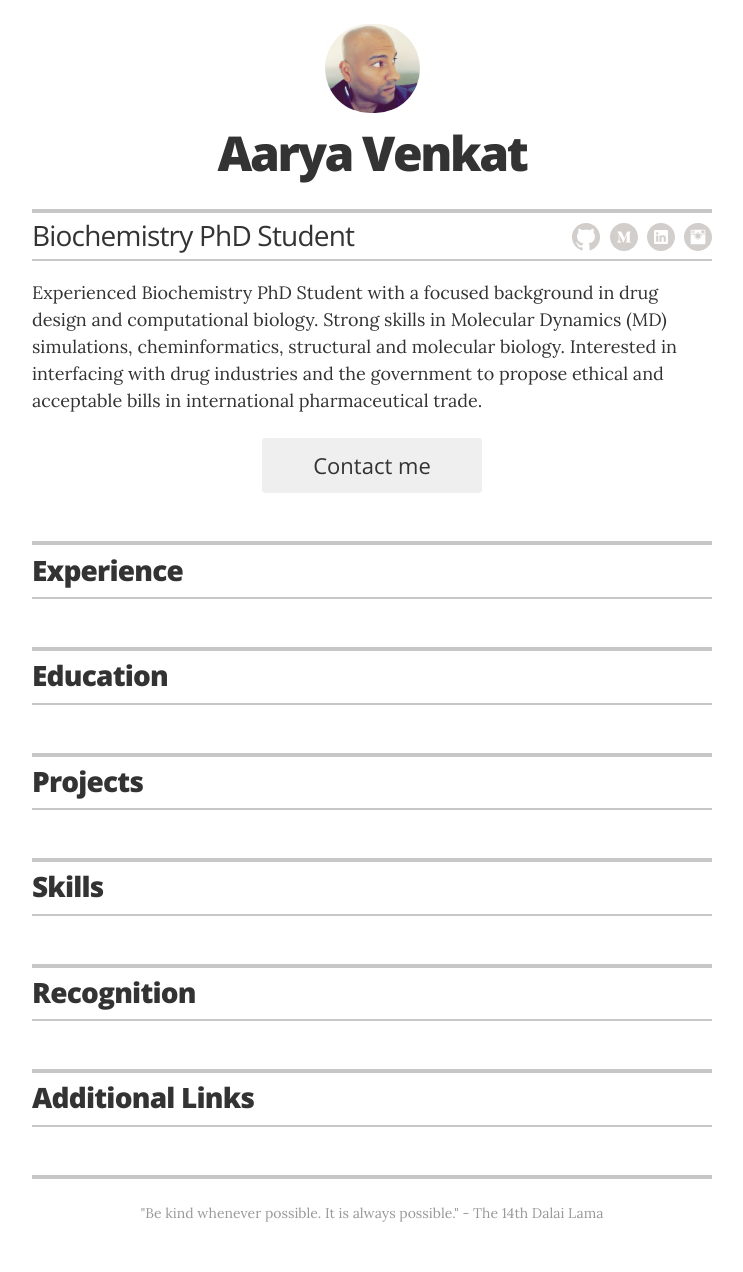
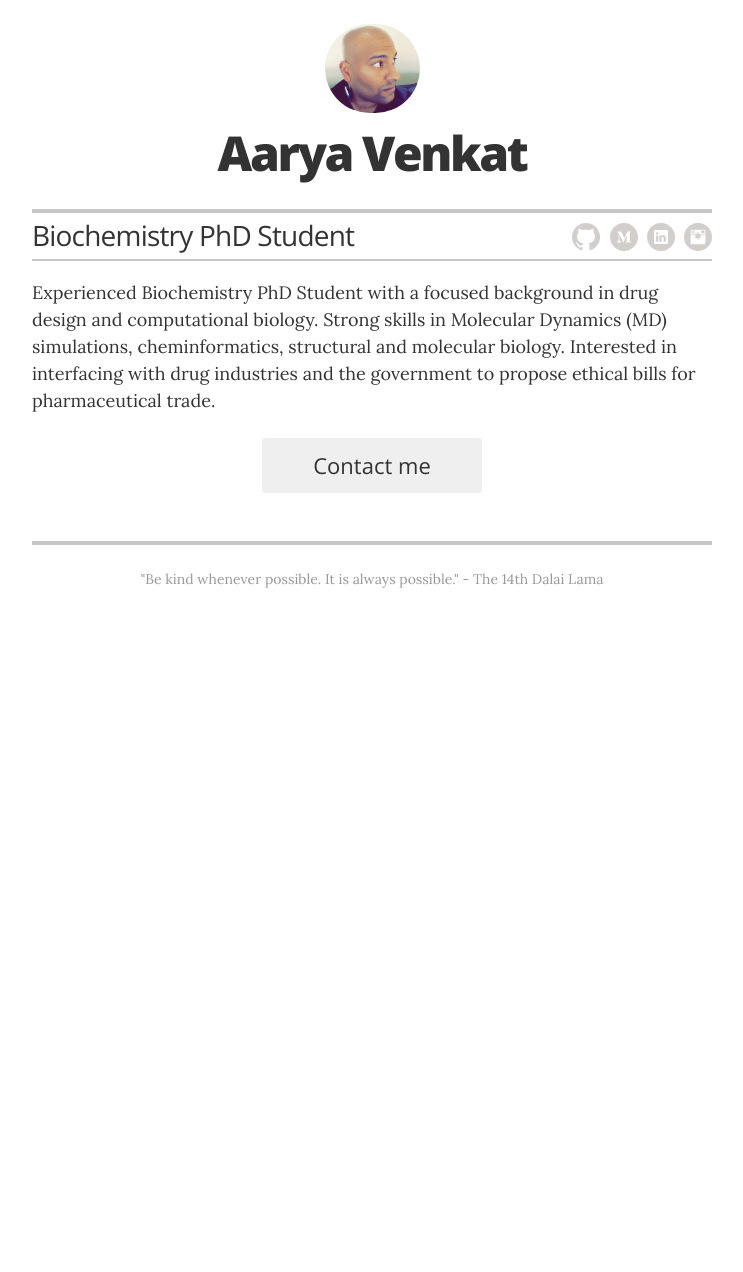
Before and after one commit to arikat/arikat.github.io, a Jekyll site: the page built from index.html, in a window 1280 px wide. Shown: the whole page, without its empty margins (268-1011 px from the left). Built offline with Jekyll 4.4.1, drawn with Linux system fonts in a browser that asks for light colours; after the commit the page ends 900 px from its top, so only the background shows below that; part of the change alters nothing that is shown.

Commit message:
fix config file

```diff
--- a/_config.yml
+++ b/_config.yml
@@ -23,17 +23,17 @@ resume_contact_telephone:       "678-404-1666"
 resume_header_contact_info:     "678-404-1666 • aarya@uga.edu"
 display_header_contact_info:    "false"
 
-resume_header_intro: "<p>Experienced Biochemistry PhD Student with a focused background in drug design and computational biology. Strong skills in Molecular Dynamics (MD) simulations, cheminformatics, structural and molecular biology. Interested in interfacing with drug industries and the government to propose ethical and acceptable bills in international pharmaceutical trade.</p>"
+resume_header_intro: "<p>Experienced Biochemistry PhD Student with a focused background in drug design and computational biology. Strong skills in Molecular Dynamics (MD) simulations, cheminformatics, structural and molecular biology. Interested in interfacing with drug industries and the government to propose ethical bills for pharmaceutical trade.</p>"
 
 resume_looking_for_work:        "yes"
 
 # Decide which sections to use
-resume_section_experience:      true
-resume_section_education:       true
-resume_section_projects:        true
-resume_section_skills:          true
-resume_section_recognition:     true
-resume_section_links:           true
+#resume_section_experience:      true
+#resume_section_education:       true
+#resume_section_projects:        true
+#resume_section_skills:          true
+#resume_section_recognition:     true
+#resume_section_links:           true
 #resume_section_associations:    true
 # resume_section_interests:       true
 
```
